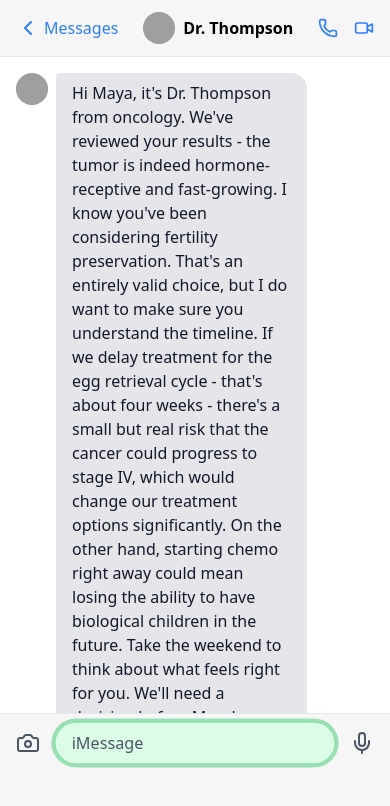
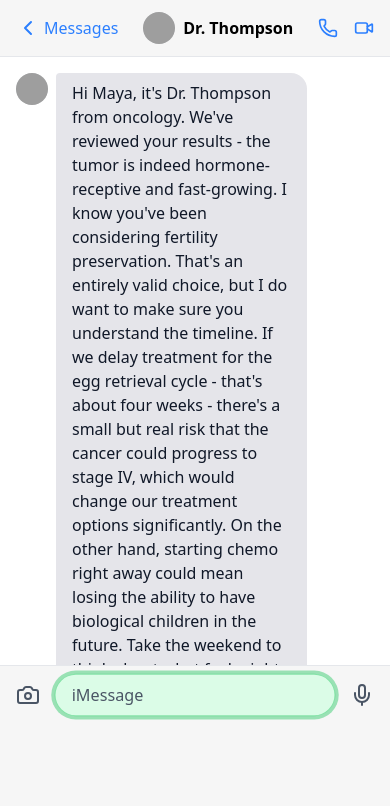
Before and after one commit to niravbeni/push-notifications, a Next.js app: page /personaA in a window 390 px wide. Shown: the top 806 px of the page. Built offline with nearby package versions, Linux system fonts and the light colour scheme; grey boxes are pictures that could not be loaded.

Commit message:
Increase bottom padding for better iPhone browser bar clearance
- Increase padding from 80px to 128px (pb-32)
- Provides more clearance above browser UI
- Text input now positioned higher for better visibility

```diff
--- a/components/iMessageScreen.tsx
+++ b/components/iMessageScreen.tsx
@@ -117,8 +117,8 @@ export default function IMessageScreen({ config }: IMessageScreenProps) {
 
         {/* Bottom Input Area */}
         <div
-          className="flex items-center gap-2 px-2 py-2 pb-20 bg-[#f6f6f6] border-t border-gray-200"
-          style={{ paddingBottom: 'max(80px, env(safe-area-inset-bottom))' }}
+          className="flex items-center gap-2 px-2 py-2 pb-32 bg-[#f6f6f6] border-t border-gray-200"
+          style={{ paddingBottom: 'max(128px, env(safe-area-inset-bottom))' }}
         >
           <button className="p-2">
             <Camera className="w-6 h-6 text-gray-600" />
```
